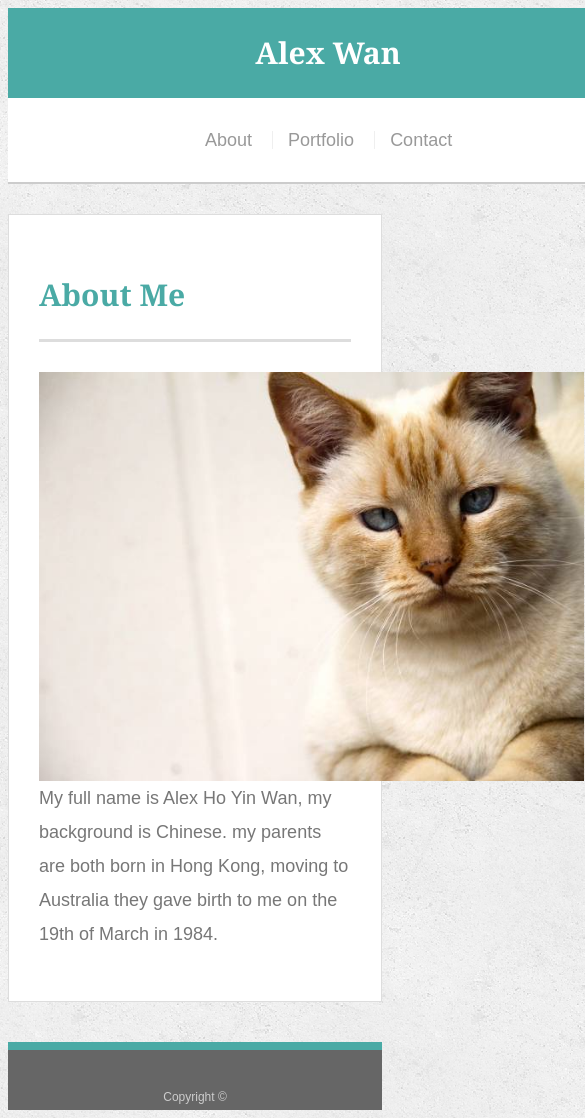
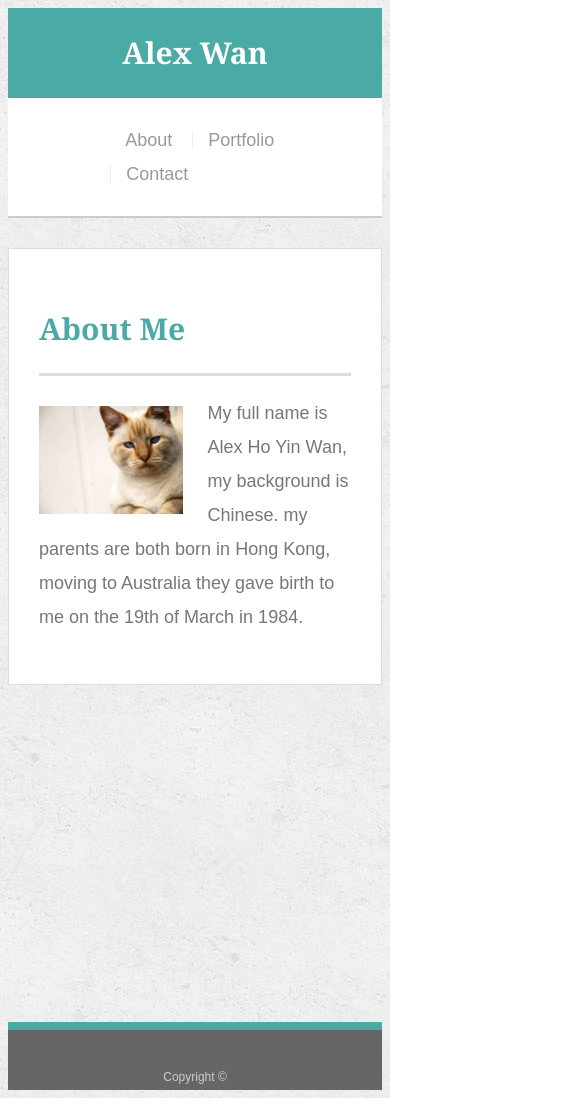
Before and after one commit to aWanderous/Responsive-Portfolio, a plain HTML site: page index.html in a window 390 px wide. Shown: the top 1118 px of the page, 585 px wide, since content can reach past the window. Drawn offline with Linux system fonts and the light colour scheme.

Commit message:
760px completed

```diff
--- a/assets/css/style.css
+++ b/assets/css/style.css
@@ -78,7 +78,7 @@ h3 {
 
 nav {
   float: right;
-  margin-top: 25px;
+  margin: 25px;
 }
 
 nav a {
@@ -217,18 +217,19 @@ input[type=submit] {
 /* Mobile devices */
 @media screen and (max-width: 640px) {
 
-  #logo, #masthead {
-    clear: both;
-    width: 640px;
+  #logo, #masthead, .auth-image, .work {
+    width: 100%;
   }
 
   nav {
     width: 70%;
-    margin: 25px;
   }
 
-  .auth-image, .work {
-    width: 545px;
+  /* Tablet devices */
+@media screen and (max-width: 760px) {
+
+  .work, .auth-image {
+   width: 46%;
   }
 
 }
--- a/index.html
+++ b/index.html
@@ -3,7 +3,7 @@
 
 <head>
   <meta charset="UTF-8">
-  <meta name="viewport" content="width-device-width, initial-scale=1">
+  <meta name="viewport" content="width=device-width, initial-scale=1">
   <title>About | Alex Wan</title>
   <link rel="stylesheet" type="text/css" href="assets/css/style.css">
 </head>
```
Also changed, not shown: contact.html (+1 -1 lines), portfolio.html (+1 -1 lines).
